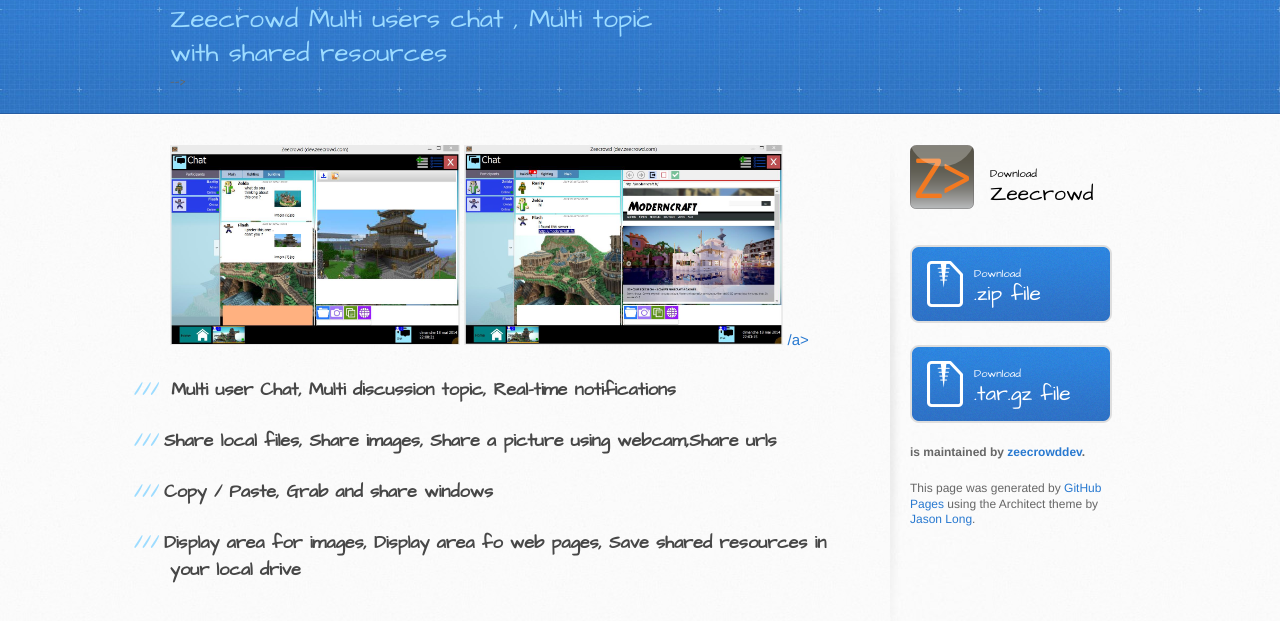
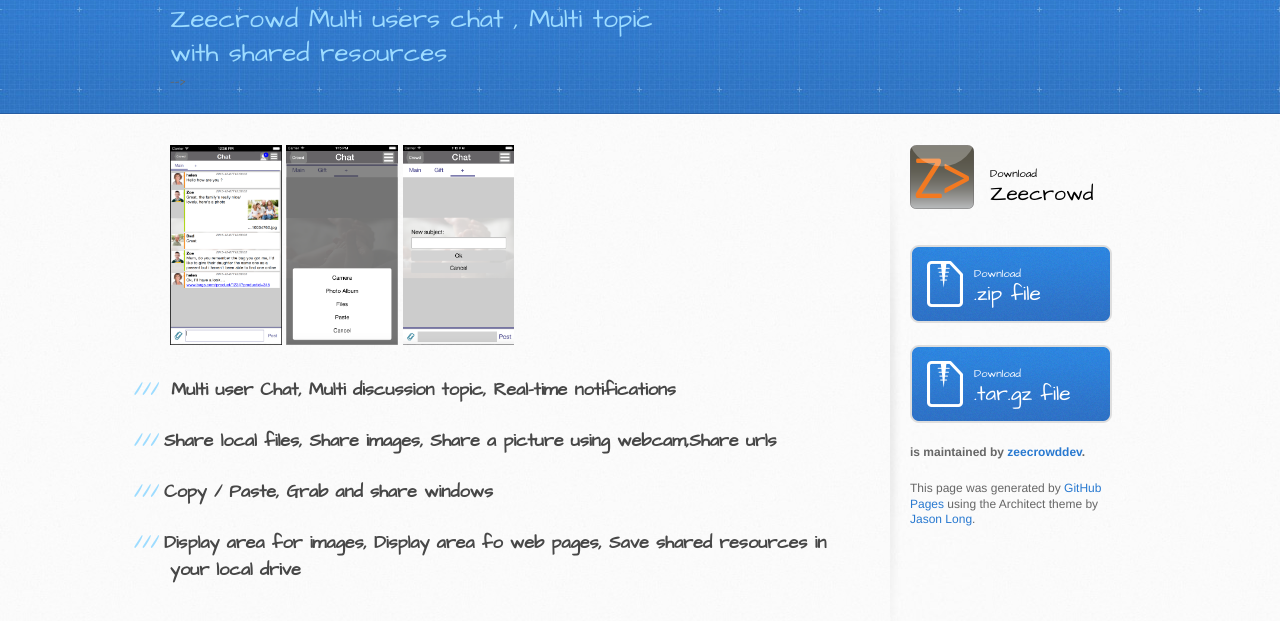
Before and after one commit to zeecrowddev/ChatTabs, a plain HTML site: page index.html in a window 1280 px wide. Shown: the part 151-772 px from the top of the page. Drawn offline with Linux system fonts and the light colour scheme.

Commit message:
New visuels

```diff
--- a/index.html
+++ b/index.html
@@ -34,8 +34,9 @@
     <div id="content-wrapper">
       <div class="inner clearfix">
         <section id="main-content">
-        <a href="images/ScreenShot2.jpg">      <img  height = 200 src="images/ScreenShot1.jpg" /></a>
-        <a href="images/ScreenShot2.jpg"> <img   height = 200 src="images/ScreenShot2.jpg" /> /a>
+        <a href="images/ScreenShot1.png">      <img  height = 200 src="images/ScreenShot1.png" /></a>
+        <a href="images/ScreenShot2.ong">      <img  height = 200 src="images/ScreenShot2.png" /></a>
+        <a href="images/ScreenShot3.png">      <img   height = 200 src="images/ScreenShot3.png" /></a>
           <h3>
           Multi user Chat, Multi discussion topic, Real-time notifications
           </h3>
```
Also changed, not shown: images/ChatTabs - Copie.png (deleted), images/ChatTabs.png, images/ScreenShot1.png (added), images/ScreenShot2.png (added), images/ScreenShot3.png (added).
